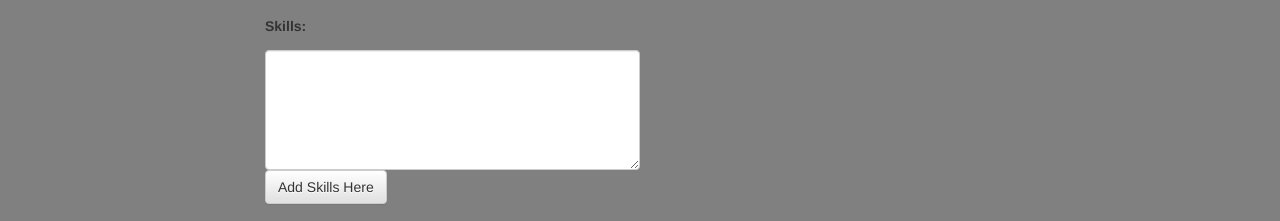
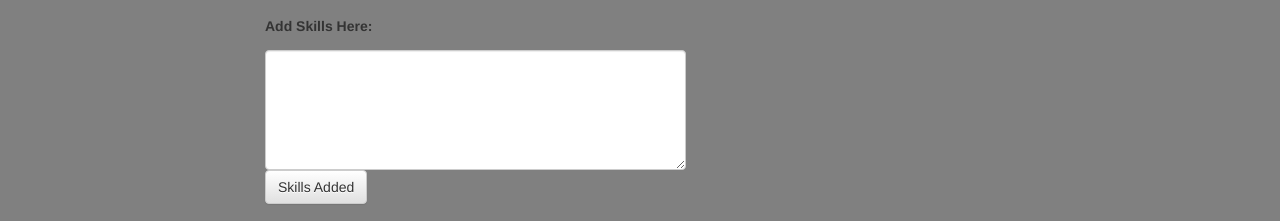
Before and after one commit to tahirkhaan/html-school, a plain HTML site: page form_edit/index.html in a window 1280 px wide. Shown: the part 425-646 px from the top of the page. Drawn offline with nearby package versions, Linux system fonts and the light colour scheme.

Commit message:
update skills portion

```diff
--- a/form_edit/index.html
+++ b/form_edit/index.html
@@ -61,12 +61,12 @@
 
   <h2 style="font-weight: bold;">Handworker Skills</h2>
   <div class="form-group">
-      <label for="message">Skills:
+      <label for="message">Add Skills Here:
       </label>
       <textarea type="text" class="form-control" id="message"
      name="message" placeholder="Your Message here" style="height: 120px; width: 100%;">
     </textarea>
-    <button type="button" class="btn btn-default">Add Skills Here</button>
+    <button type="button" class="btn btn-default">Skills Added</button>
    </div><br>
 
    <div class="row">
```
